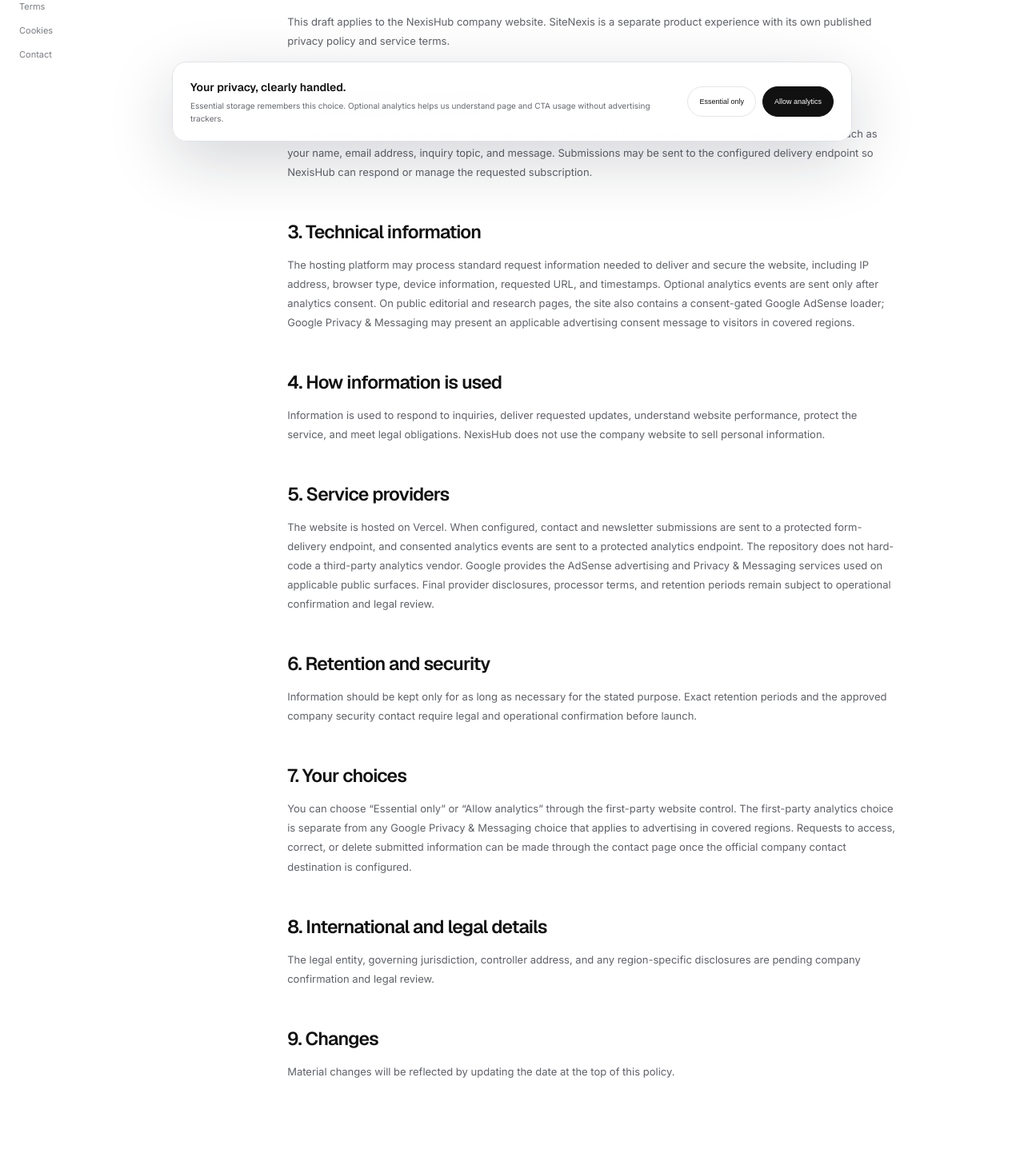
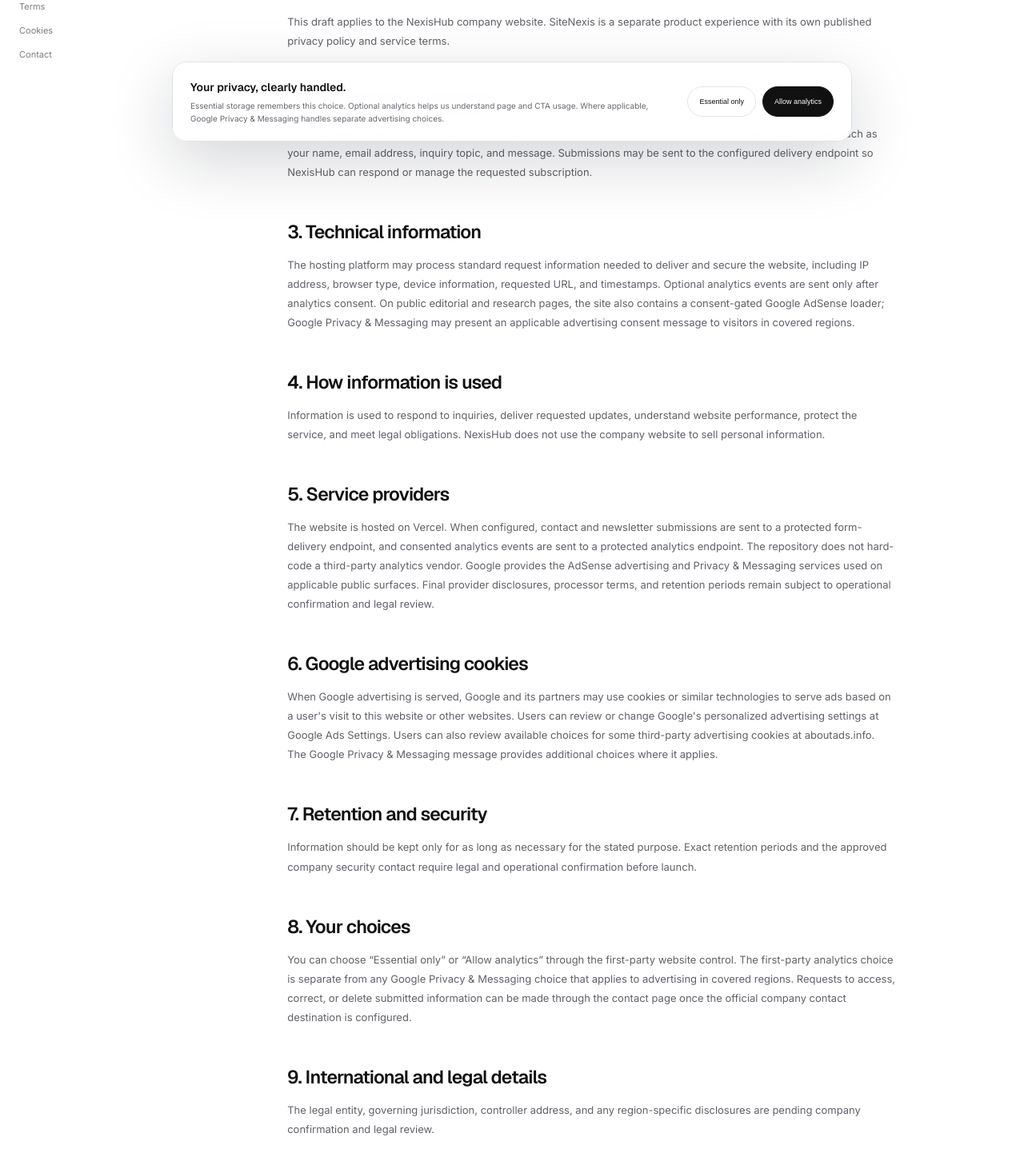
Before and after one commit to kellyxy110/NexisHub, a Next.js app in the folder website/: page /legal/privacy in a window 1280 px wide. Shown: the part 603-2070 px from the top of the page at 80% size. Built offline with nearby package versions, Linux system fonts and the light colour scheme.

Commit message:
adsense-final-legal-privacy-gate

```diff
--- a/website/src/app/legal/cookies/page.tsx
+++ b/website/src/app/legal/cookies/page.tsx
@@ -7,7 +7,7 @@ export default function CookiesPage() {
   return <LegalDocument title="Cookie Policy" summary="How storage and optional analytics are controlled on this website.">
     <h2>1. Essential storage</h2><p>The website may store a consent preference so it remembers whether you accepted or rejected optional analytics. This is necessary to respect your choice.</p>
     <h2>2. Optional analytics</h2><p>When you choose “Allow analytics,” the website may send pseudonymous interaction events such as CTA clicks and scroll depth to the configured analytics provider. No analytics events are intentionally sent before consent.</p>
-    <h2>3. Advertising and Google consent</h2><p>Public editorial and research pages include a consent-gated Google AdSense loader. Google Privacy &amp; Messaging is configured for the site and may present a separate advertising consent message to visitors in covered regions. The first-party “Allow analytics” choice is not a statement of Google advertising consent.</p>
+    <h2>3. Advertising and Google consent</h2><p>Public editorial and research pages include a consent-gated Google AdSense loader. When Google advertising is served, Google and its partners may use advertising cookies or similar technologies based on visits to this website or other websites. Users can review Google&apos;s personalized advertising settings at <a href="https://adssettings.google.com/" rel="noreferrer">Google Ads Settings</a> and available choices for some third-party advertising cookies at <a href="https://www.aboutads.info/choices/" rel="noreferrer">aboutads.info</a>. Google Privacy &amp; Messaging is configured for the site and may present a separate advertising consent message to visitors in covered regions. The first-party “Allow analytics” choice is not a statement of Google advertising consent.</p>
     <h2>4. Form submissions</h2><p>Contact and newsletter forms do not require advertising cookies in the NexisHub interface. Their protected delivery endpoint may process request-security information when a submission is made.</p>
     <h2>5. Current provider status</h2><p>The site is hosted on Vercel. The repository does not hard-code a third-party analytics vendor; optional analytics and form delivery use protected endpoints when configured. Provider names, cookie lifetimes, purposes, and retention details remain subject to operational confirmation and legal review.</p>
     <h2>6. Changing your choice</h2><p>You can clear the site&apos;s local storage or use the “Cookie choices” control shown in the footer to make a new first-party analytics choice. Google advertising choices, where shown, are managed through Google Privacy &amp; Messaging.</p>
--- a/website/src/app/legal/privacy/page.tsx
+++ b/website/src/app/legal/privacy/page.tsx
@@ -10,9 +10,10 @@ export default function PrivacyPage() {
     <h2>3. Technical information</h2><p>The hosting platform may process standard request information needed to deliver and secure the website, including IP address, browser type, device information, requested URL, and timestamps. Optional analytics events are sent only after analytics consent. On public editorial and research pages, the site also contains a consent-gated Google AdSense loader; Google Privacy &amp; Messaging may present an applicable advertising consent message to visitors in covered regions.</p>
     <h2>4. How information is used</h2><p>Information is used to respond to inquiries, deliver requested updates, understand website performance, protect the service, and meet legal obligations. NexisHub does not use the company website to sell personal information.</p>
     <h2>5. Service providers</h2><p>The website is hosted on Vercel. When configured, contact and newsletter submissions are sent to a protected form-delivery endpoint, and consented analytics events are sent to a protected analytics endpoint. The repository does not hard-code a third-party analytics vendor. Google provides the AdSense advertising and Privacy &amp; Messaging services used on applicable public surfaces. Final provider disclosures, processor terms, and retention periods remain subject to operational confirmation and legal review.</p>
-    <h2>6. Retention and security</h2><p>Information should be kept only for as long as necessary for the stated purpose. Exact retention periods and the approved company security contact require legal and operational confirmation before launch.</p>
-    <h2>7. Your choices</h2><p>You can choose “Essential only” or “Allow analytics” through the first-party website control. The first-party analytics choice is separate from any Google Privacy &amp; Messaging choice that applies to advertising in covered regions. Requests to access, correct, or delete submitted information can be made through the contact page once the official company contact destination is configured.</p>
-    <h2>8. International and legal details</h2><p>The legal entity, governing jurisdiction, controller address, and any region-specific disclosures are pending company confirmation and legal review.</p>
-    <h2>9. Changes</h2><p>Material changes will be reflected by updating the date at the top of this policy.</p>
+    <h2>6. Google advertising cookies</h2><p>When Google advertising is served, Google and its partners may use cookies or similar technologies to serve ads based on a user&apos;s visit to this website or other websites. Users can review or change Google&apos;s personalized advertising settings at <a href="https://adssettings.google.com/" rel="noreferrer">Google Ads Settings</a>. Users can also review available choices for some third-party advertising cookies at <a href="https://www.aboutads.info/choices/" rel="noreferrer">aboutads.info</a>. The Google Privacy &amp; Messaging message provides additional choices where it applies.</p>
+    <h2>7. Retention and security</h2><p>Information should be kept only for as long as necessary for the stated purpose. Exact retention periods and the approved company security contact require legal and operational confirmation before launch.</p>
+    <h2>8. Your choices</h2><p>You can choose “Essential only” or “Allow analytics” through the first-party website control. The first-party analytics choice is separate from any Google Privacy &amp; Messaging choice that applies to advertising in covered regions. Requests to access, correct, or delete submitted information can be made through the contact page once the official company contact destination is configured.</p>
+    <h2>9. International and legal details</h2><p>The legal entity, governing jurisdiction, controller address, and any region-specific disclosures are pending company confirmation and legal review.</p>
+    <h2>10. Changes</h2><p>Material changes will be reflected by updating the date at the top of this policy.</p>
   </LegalDocument>;
 }
--- a/website/src/components/privacy-controls.tsx
+++ b/website/src/components/privacy-controls.tsx
@@ -9,7 +9,7 @@ export function PrivacyControls() {
   useEffect(() => { const timer = window.setTimeout(() => setOpen(localStorage.getItem(consentKey) === null), 0); const show = () => setOpen(true); window.addEventListener("nexishub:privacy", show); return () => { window.clearTimeout(timer); window.removeEventListener("nexishub:privacy", show); }; }, []);
   function choose(value: "allow" | "reject") { localStorage.setItem(consentKey, value); window.dispatchEvent(new CustomEvent("nexishub:consent", { detail: value })); setOpen(false); }
   if (!open) return null;
-  return <aside className="privacy-banner" aria-label="Privacy choices"><div><strong>Your privacy, clearly handled.</strong><p>Essential storage remembers this choice. Optional analytics helps us understand page and CTA usage without advertising trackers.</p></div><div><button onClick={() => choose("reject")}>Essential only</button><button className="privacy-allow" onClick={() => choose("allow")}>Allow analytics</button></div></aside>;
+  return <aside className="privacy-banner" aria-label="Privacy choices"><div><strong>Your privacy, clearly handled.</strong><p>Essential storage remembers this choice. Optional analytics helps us understand page and CTA usage. Where applicable, Google Privacy &amp; Messaging handles separate advertising choices.</p></div><div><button onClick={() => choose("reject")}>Essential only</button><button className="privacy-allow" onClick={() => choose("allow")}>Allow analytics</button></div></aside>;
 }
 
 export function AnalyticsTracker() {
```
Also changed, not shown: 5 other files (tests, documents, lock files or other folders).
